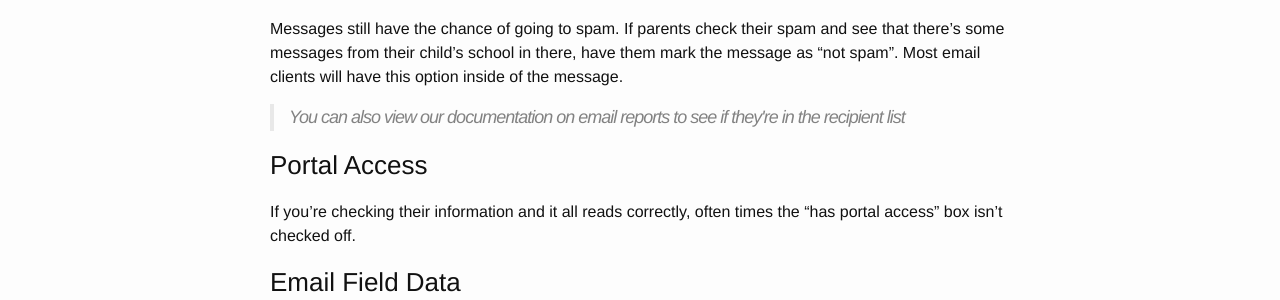
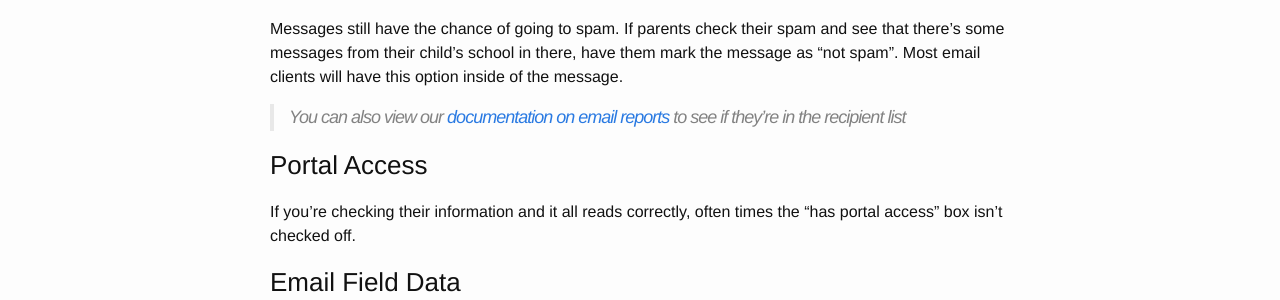
Before and after one commit to HCPSS/schoolmessenger-site, a Jekyll site: the page built from _posts/2014-12-16-troubleshooting.md, in a window 1280 px wide. Shown: the part 572-872 px from the top of the page. Built offline with Jekyll 4.4.1, drawn with Linux system fonts in a browser that asks for light colours.

```diff
--- a/_posts/2014-12-16-troubleshooting.md
+++ b/_posts/2014-12-16-troubleshooting.md
@@ -14,7 +14,7 @@ Parents who are not receiving email messages can have a variety of different thi
 
 Messages still have the chance of going to spam. If parents check their spam and see that there's some messages from their child's school in there, have them mark the message as "not spam". Most email clients will have this option inside of the message.
 
-<blockquote>You can also view our documentation on email reports to see if they're in the recipient list</blockquote>
+> You can also view our [documentation on email reports](/understanding-reports/) to see if they're in the recipient list
 
 ### Portal Access
 
```
